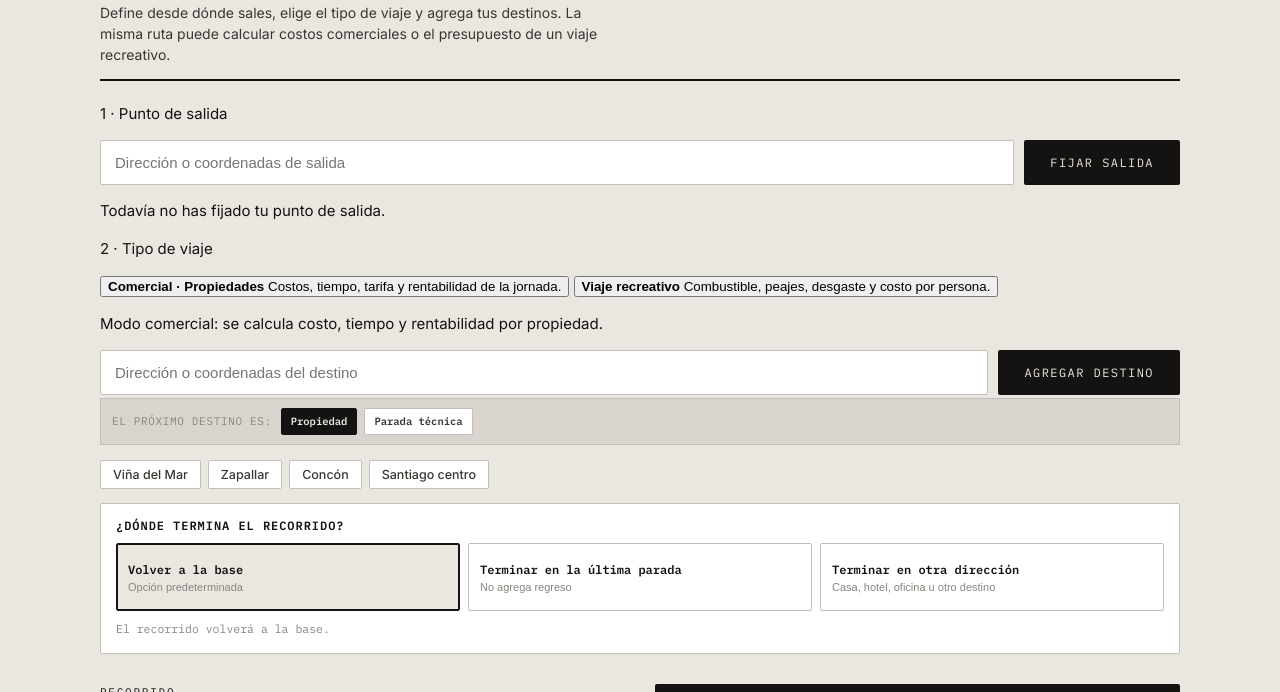
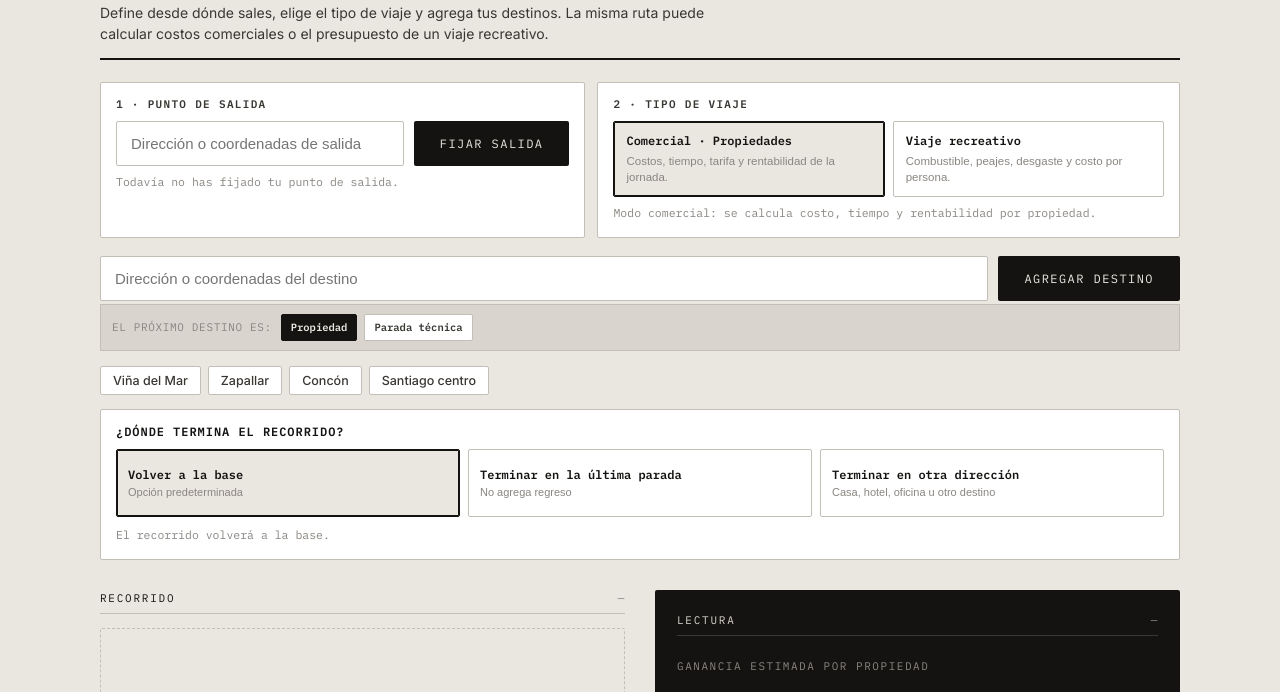
Before and after one commit to camilosilvae/calculadora-carretera, a website: page index.html in a window 1280 px wide. Shown: the part 108-800 px from the top of the page. Drawn offline with nearby package versions, Linux system fonts and the light colour scheme.

Commit message:
Diseñar selector de tipo de viaje y salida inicial

```diff
--- a/css/app.css
+++ b/css/app.css
@@ -8,6 +8,7 @@
     --dato:'IBM Plex Mono',ui-monospace,'SF Mono',Menlo,monospace;
   }
   *{box-sizing:border-box}
+  [hidden]{display:none!important}
   body{margin:0;background:var(--z9);color:var(--z0);font-family:var(--texto);
        font-size:15px;line-height:1.5;-webkit-font-smoothing:antialiased}
   .marco{max-width:1120px;margin:0 auto;padding:28px 20px 64px}
@@ -17,7 +18,26 @@
            text-transform:uppercase;color:var(--z5);margin:0 0 6px}
   h1{font-family:var(--display);font-weight:600;font-size:clamp(34px,6vw,52px);
      letter-spacing:-.01em;line-height:.95;text-transform:uppercase;margin:0}
-  .sub{font-size:14px;color:var(--z2);margin:10px 0 0;max-width:58ch}
+  .sub{font-size:14px;color:var(--z2);margin:10px 0 0;max-width:70ch}
+
+  .configuracion-inicial{display:grid;grid-template-columns:minmax(0,1fr) minmax(0,1.2fr);
+    gap:12px;margin-bottom:18px}
+  .inicio-panel{background:#fff;border:1px solid var(--z7);padding:15px;border-radius:2px}
+  .inicio-titulo{margin:0 0 10px;font:600 11px/1.2 var(--dato);letter-spacing:.12em;
+    text-transform:uppercase;color:var(--z2)}
+  .inicio-estado{margin:8px 0 0;font:11.5px/1.45 var(--dato);color:var(--z5)}
+  .tipo-viaje-opciones{display:grid;grid-template-columns:1fr 1fr;gap:8px}
+  .tipo-viaje{border:1px solid var(--z7);background:#fff;color:var(--z0);padding:11px 12px;
+    min-height:76px;text-align:left;border-radius:2px;cursor:pointer}
+  .tipo-viaje:hover{border-color:var(--z2)}
+  .tipo-viaje.activo{border-color:var(--z0);box-shadow:inset 0 0 0 1px var(--z0);
+    background:var(--z9)}
+  .tipo-viaje b{display:block;font:600 12px/1.25 var(--dato)}
+  .tipo-viaje span{display:block;margin-top:5px;font-size:11.5px;line-height:1.4;color:var(--z5)}
+  @media(max-width:760px){
+    .configuracion-inicial{grid-template-columns:1fr}
+    .tipo-viaje-opciones{grid-template-columns:1fr}
+  }
 
   .buscador{display:flex;gap:10px;margin-bottom:8px;flex-wrap:wrap}
   .buscador input[type=text]{flex:1;min-width:230px;border:1px solid var(--z7);
@@ -297,6 +317,7 @@
   .tipo-parada{display:flex;gap:4px;flex-wrap:wrap;margin-top:7px}
   .parada.tecnica{border-left:4px solid var(--ambar)}
   .parada.propiedad{border-left:4px solid var(--ganancia)}
+  .parada.recreativa{border-left:4px solid var(--ida)}
   .duracion-tecnica{display:inline-flex;align-items:center;gap:4px;margin-left:4px;
     font:10.5px/1 var(--dato);color:var(--z5)}
   .duracion-tecnica input{width:52px;border:1px solid var(--z7);padding:5px 4px;
```
